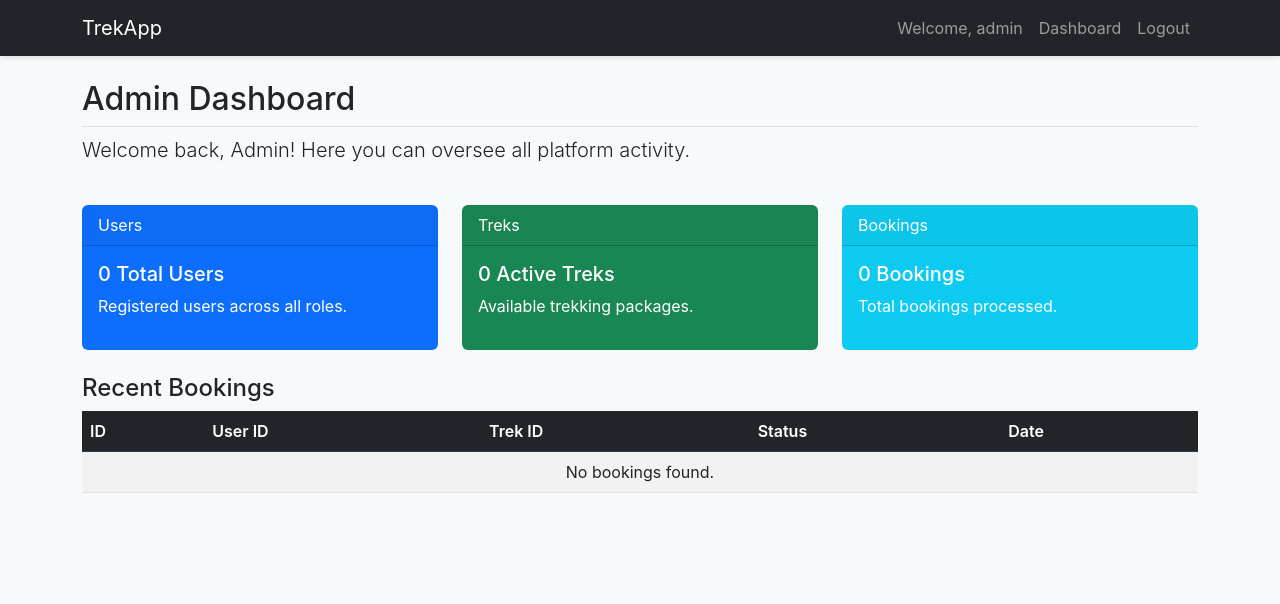
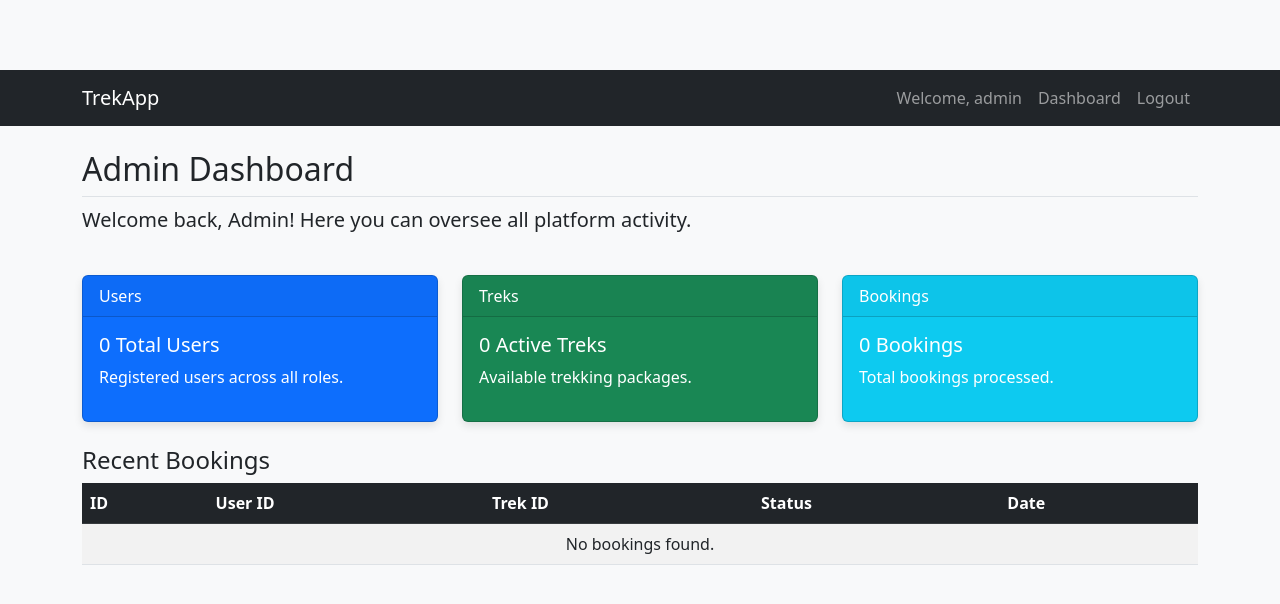
Before and after one commit to rudrakshtyagi1/trek_management-, a Flask app: page /admin/dashboard in a window 1280 px wide. Shown: the top 604 px of the page. Run offline with Flask 3, Linux system fonts and the light colour scheme; a user stored in the database is signed in.

Commit message:
Update style.css

```diff
--- a/static/style.css
+++ b/static/style.css
@@ -1,28 +1,8 @@
-/* Custom styles complementing Bootstrap */
 body {
+    padding-top: 70px;
     background-color: #f8f9fa;
-    font-family: -apple-system, BlinkMacSystemFont, "Segoe UI", Roboto, "Helvetica Neue", Arial, sans-serif;
-}
-
-.navbar {
-    box-shadow: 0 2px 4px rgba(0,0,0,.1);
-}
-
-.hero-section {
-    background: linear-gradient(135deg, #e0eafc 0%, #cfdef3 100%);
-    box-shadow: 0 4px 6px rgba(0,0,0,.05);
 }
 
 .card {
-    border: none;
-    transition: transform 0.2s, box-shadow 0.2s;
+    box-shadow: 0 4px 8px rgba(0,0,0,0.1);
 }
-
-.card:hover {
-    transform: translateY(-5px);
-    box-shadow: 0 .5rem 1rem rgba(0,0,0,.15)!important;
-}
-
-.table th {
-    font-weight: 600;
-}
```
